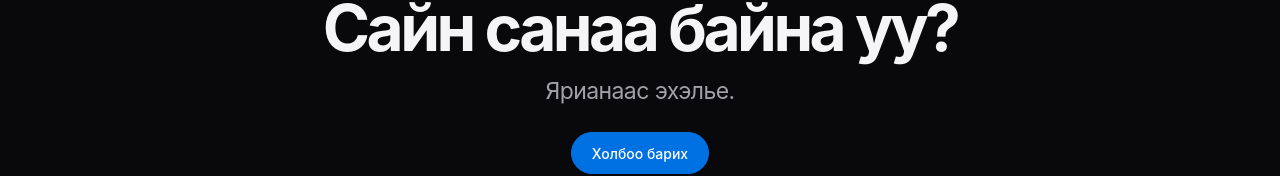
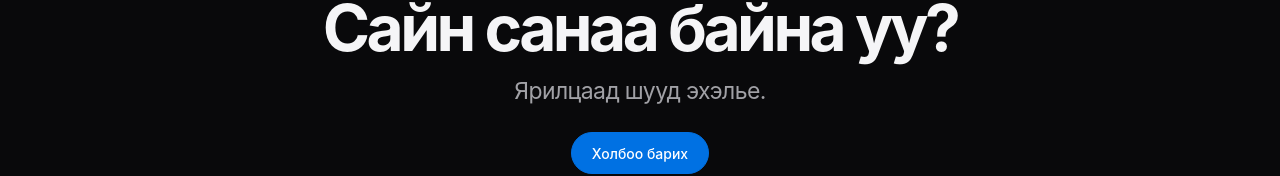
Before and after one commit to gamu666/octa-sar-website, a Next.js app: page / in a window 1280 px wide. Shown: the part 5403-5579 px from the top of the page. Built offline with nearby package versions, Linux system fonts and the light colour scheme.

Commit message:
Refine contact call to action

```diff
--- a/app/contact/page.tsx
+++ b/app/contact/page.tsx
@@ -17,7 +17,7 @@ export default function ContactPage() {
         <div className="ap-hero__copy">
           <p className="ap-eyebrow">НАЙМАН САР-тай холбоо барих</p>
           <h1 id="contact-title">Сайн санаа байна уу?</h1>
-          <p>Ярианаас эхэлье.</p>
+          <p>Ярилцаад шууд эхэлье.</p>
         </div>
       </section>
 
--- a/app/page.tsx
+++ b/app/page.tsx
@@ -178,7 +178,7 @@ export default function Home() {
         <Reveal className="ap-callout__copy">
           <p className="ap-eyebrow">НАЙМАН САР-тай холбоо барих</p>
           <h2>Сайн санаа байна уу?</h2>
-          <p>Ярианаас эхэлье.</p>
+          <p>Ярилцаад шууд эхэлье.</p>
           <Link className="ap-button" href="/contact">Холбоо барих</Link>
         </Reveal>
       </section>
```
